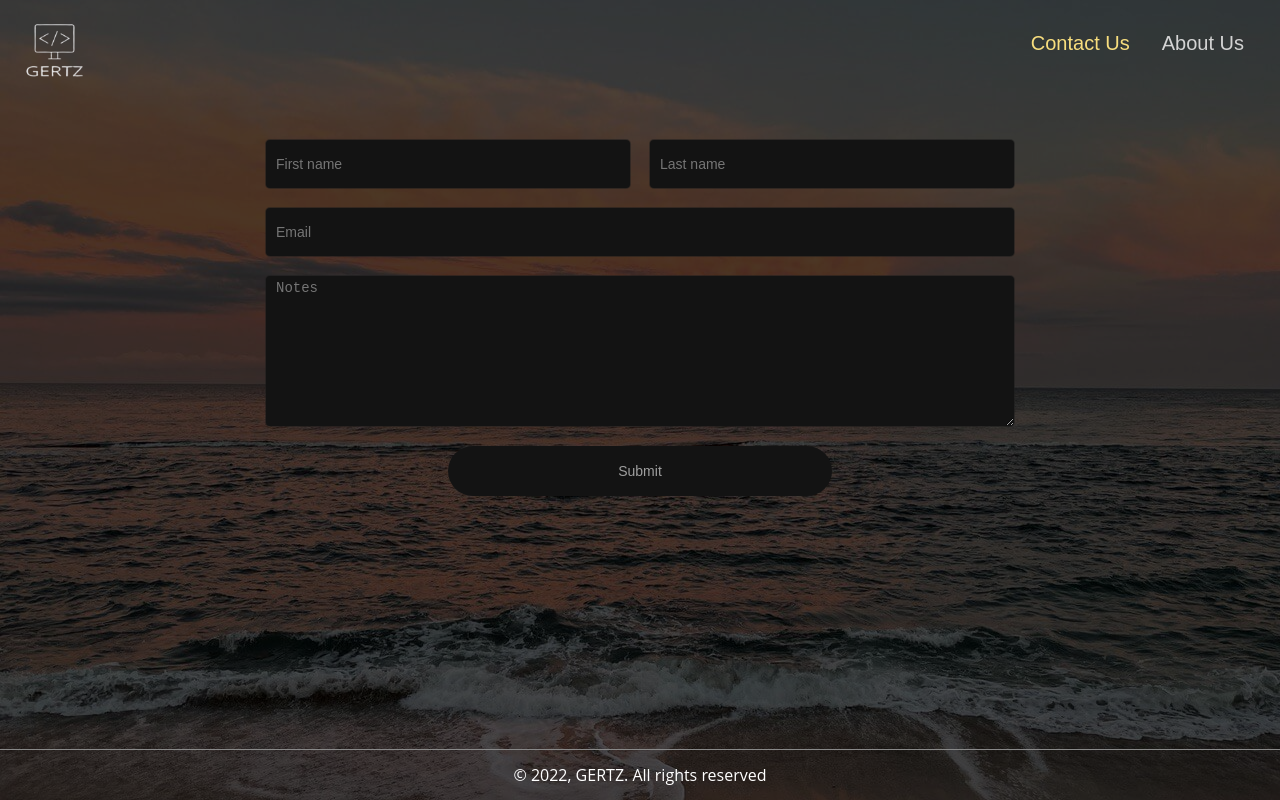
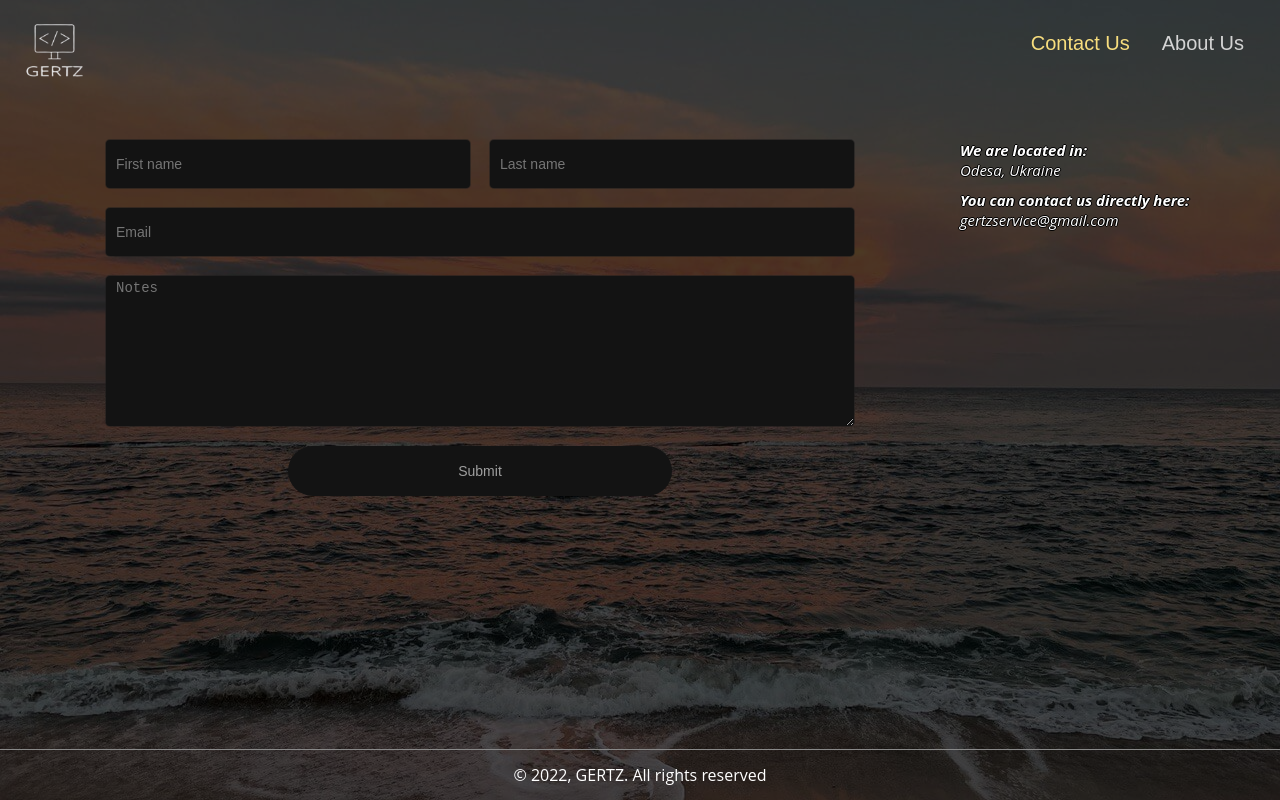
Before and after one commit to lazy-landing/gertz, a React (Create React App) app: page /contact in a window 1280 px wide. Built offline with nearby package versions, Linux system fonts and the light colour scheme; no server answers.

Commit message:
added address on the Contact page

```diff
--- a/src/components/content/contact/index.js
+++ b/src/components/content/contact/index.js
@@ -135,6 +135,12 @@ const Contact = () => {
 					</button>
 				</div>
 			</form>
+			<address className={styles.address}>
+				<h4>We are located in:</h4>
+				<div>Odesa, Ukraine</div>
+				<h4>You can contact us directly here:</h4>
+				<a href='mailto:gertzservice@gmail.com'>gertzservice@gmail.com</a>
+			</address>
 		</div>
 	);
 };
--- a/src/components/content/contact/styles.module.scss
+++ b/src/components/content/contact/styles.module.scss
@@ -1,5 +1,14 @@
-.main {
-  padding-top: 50px;
+@media only screen and (min-width: 850px) {
+  .main {
+    display: flex;
+    padding-top: 50px;
+  }
+}
+
+@media only screen and (max-width: 850px) {
+  .main {
+    padding-top: 50px;
+  }
 }
 
 .hidden {
@@ -32,7 +41,7 @@
 
 @media only screen and (min-width: 850px) {
   form {
-    max-width: 60%;
+    width: 60%;
     margin-left: auto;
     margin-right: auto;
   }
@@ -112,3 +121,55 @@
   -webkit-box-shadow: 0 0 0 100px #131313 inset;
   -webkit-text-fill-color: white;
 }
+
+@media only screen and (min-width: 850px) {
+  .address {
+    width: 25%;
+    color: white;
+    font-size: 15px;
+    text-shadow: 0.07em 0 black,
+    0 0.07em black,
+    -0.07em 0 black,
+    0 -0.07em black;
+
+    & div {
+      margin-bottom: 10px;
+    }
+
+    & h4 {
+      margin: 0;
+    }
+
+    & a {
+      text-decoration: none;
+      color: white;
+    }
+  }
+}
+
+@media only screen and (max-width: 850px) {
+  .address {
+    color: white;
+    font-size: 15px;
+    text-shadow: 0.07em 0 black,
+    0 0.07em black,
+    -0.07em 0 black,
+    0 -0.07em black;
+    margin-top: 10px;
+    margin-left: auto;
+    max-width: 90%;
+
+    & div {
+      margin-bottom: 10px;
+    }
+
+    & h4 {
+      margin: 0;
+    }
+
+    & a {
+      text-decoration: none;
+      color: white;
+    }
+  }
+}
--- a/src/components/content/home/index.js
+++ b/src/components/content/home/index.js
@@ -1,12 +1,18 @@
 import styles from './styles.module.scss';
+import mapIcon from './map.svg';
 
 const Home = () => {
 	return (
-		<div className={styles.banner}>
-			<h1 className={styles.title}>
+		<>
+			<div className={styles['map-wrapper']}>
+				<img className={styles.map} alt='Ukraine map' src={mapIcon}/>
+			</div>
+			<div className={styles.banner}>
+				<h1 className={styles.title}>
 				Full Stack Web Development Service to Improve Your Business
-			</h1>
-		</div>
+				</h1>
+			</div>
+		</>
 	);
 };
 
--- a/src/components/content/home/styles.module.scss
+++ b/src/components/content/home/styles.module.scss
@@ -1,25 +1,68 @@
-.banner {
-  position: fixed;
-  bottom: 0;
+// big screen
+@media only screen and (min-width: 630px) {
+  .banner {
+    position: fixed;
+    min-height: 300px;
+    max-height: 300px;
+    display: flex;
+  }
+
+  .title {
+    min-height: 300px;
+    margin-top: 0;
+    margin-left: auto;
+    margin-right: auto;
+    max-width: 70%;
+  }
+
+  .map-wrapper {
+    display: flex;
+    justify-content: center;
+    height: 70%;
+  }
+
+  .map {
+    max-width: 500px;
+    max-height: 350px;
+    width: 80%;
+  }
 }
 
-@media only screen and (max-width: 730px) {
+// small screen
+@media only screen and (max-width: 630px) {
+  .banner {
+    position: fixed;
+    min-height: 300px;
+    max-height: 300px;
+    display: flex;
+  }
+
   .title {
+    margin-right: auto;
+    margin-left: auto;
+    width: 90%;
+  }
+
+  .map-wrapper {
+    display: flex;
+    justify-content: center;
+  }
+
+  .map {
+    max-width: 500px;
+    max-height: 350px;
+    width: 90%;
+  }
+}
+
+@media only screen and (min-width: 1200px) {
+  .title {
+    font-size: 52px;
+    line-height: 82px;
     min-height: 300px;
+    margin-top: 0;
     margin-left: auto;
     margin-right: auto;
     max-width: 70%;
   }
 }
-
-
-@media only screen and (min-width: 730px) {
-  .title {
-    font-size: 72px;
-    line-height: 82px;
-    min-height: 300px;
-    margin-left: auto;
-    margin-right: auto;
-    max-width: 70%;
-  }
-}
```
Also changed, not shown: src/components/content/home/map.svg (added).
